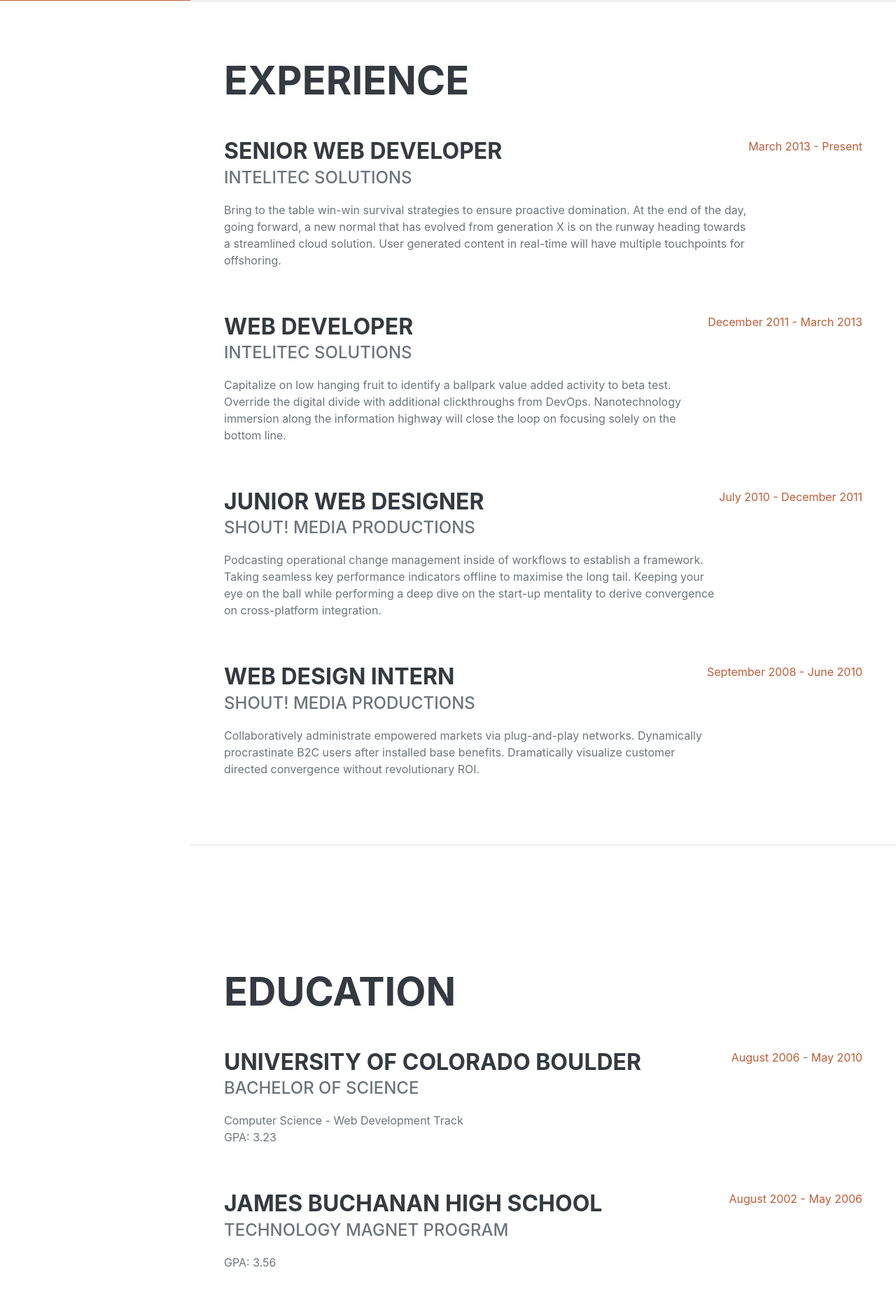
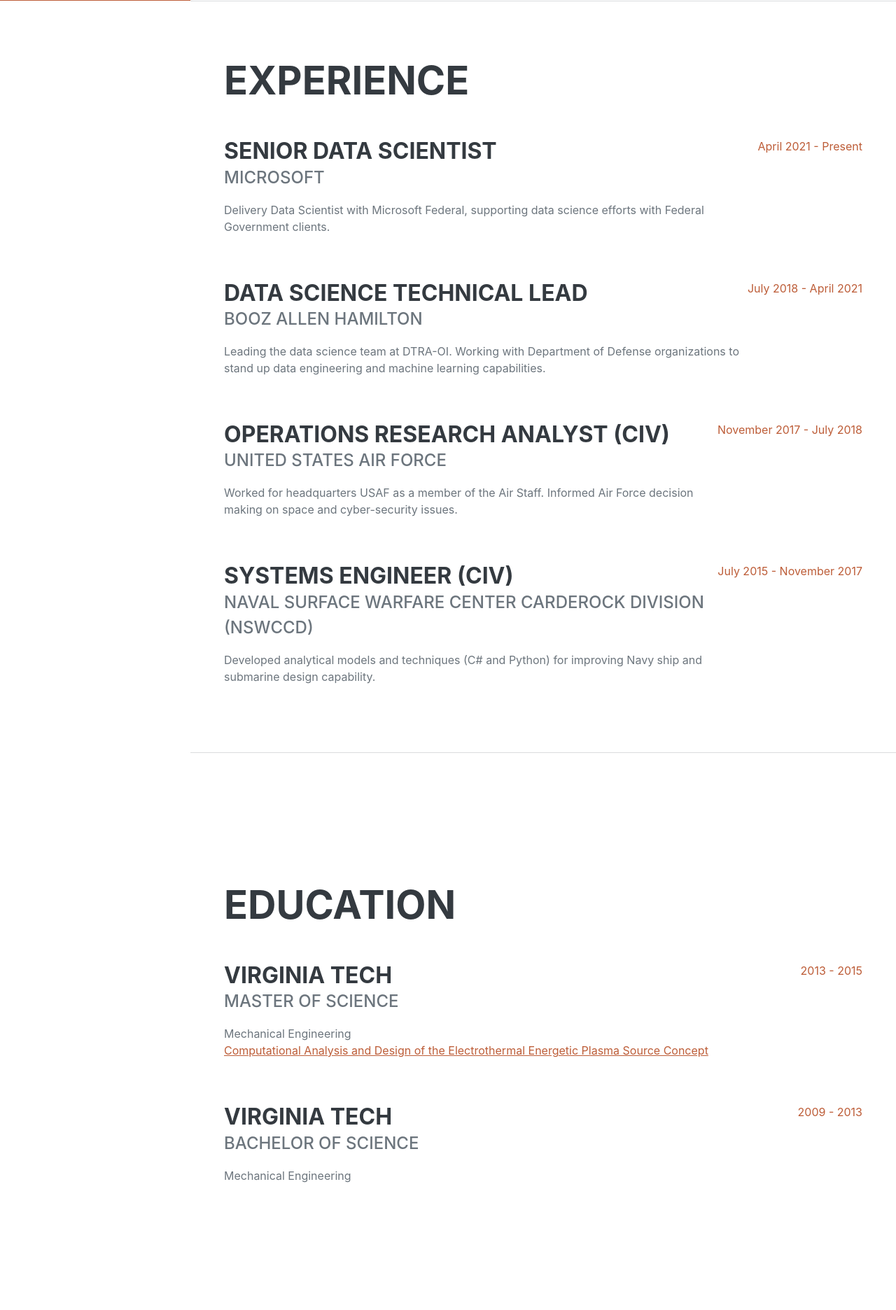
Before and after one commit to shawnmittal/azure_personal_website, a Flask app: page / in a window 1280 px wide. Shown: the part 799-2671 px from the top of the page at 70% size. Run offline with Flask 2, Linux system fonts and the light colour scheme; some libraries are stand-ins or nearby versions; some web fonts are replaced.

Commit message:
filled in information

```diff
--- a/templates/index.html
+++ b/templates/index.html
@@ -19,7 +19,7 @@
         <!-- Navigation-->
         <nav class="navbar navbar-expand-lg navbar-dark bg-primary fixed-top" id="sideNav">
             <a class="navbar-brand js-scroll-trigger" href="#page-top">
-                <span class="d-block d-lg-none">Clarence Taylor</span>
+                <span class="d-block d-lg-none">Shawn Mittal</span>
                 <span class="d-none d-lg-block"><img class="img-fluid img-profile rounded-circle mx-auto mb-2" src="{{ url_for('static', filename='img/profile.jpg')}}" alt="..." /></span>
             </a>
             <button class="navbar-toggler" type="button" data-bs-toggle="collapse" data-bs-target="#navbarResponsive" aria-controls="navbarResponsive" aria-expanded="false" aria-label="Toggle navigation"><span class="navbar-toggler-icon"></span></button>
@@ -59,35 +59,35 @@
                     <h2 class="mb-5">Experience</h2>
                     <div class="d-flex flex-column flex-md-row justify-content-between mb-5">
                         <div class="flex-grow-1">
-                            <h3 class="mb-0">Senior Web Developer</h3>
-                            <div class="subheading mb-3">Intelitec Solutions</div>
-                            <p>Bring to the table win-win survival strategies to ensure proactive domination. At the end of the day, going forward, a new normal that has evolved from generation X is on the runway heading towards a streamlined cloud solution. User generated content in real-time will have multiple touchpoints for offshoring.</p>
+                            <h3 class="mb-0">Senior Data Scientist</h3>
+                            <div class="subheading mb-3">Microsoft</div>
+                            <p>Delivery Data Scientist with Microsoft Federal, supporting data science efforts with Federal Government clients.</p>
                         </div>
-                        <div class="flex-shrink-0"><span class="text-primary">March 2013 - Present</span></div>
+                        <div class="flex-shrink-0"><span class="text-primary">April 2021 - Present</span></div>
                     </div>
                     <div class="d-flex flex-column flex-md-row justify-content-between mb-5">
                         <div class="flex-grow-1">
-                            <h3 class="mb-0">Web Developer</h3>
-                            <div class="subheading mb-3">Intelitec Solutions</div>
-                            <p>Capitalize on low hanging fruit to identify a ballpark value added activity to beta test. Override the digital divide with additional clickthroughs from DevOps. Nanotechnology immersion along the information highway will close the loop on focusing solely on the bottom line.</p>
+                            <h3 class="mb-0">Data Science Technical Lead</h3>
+                            <div class="subheading mb-3">Booz Allen Hamilton</div>
+                            <p>Leading the data science team at DTRA-OI. Working with Department of Defense organizations to stand up data engineering and machine learning capabilities.</p>
                         </div>
-                        <div class="flex-shrink-0"><span class="text-primary">December 2011 - March 2013</span></div>
+                        <div class="flex-shrink-0"><span class="text-primary">July 2018 - April 2021</span></div>
                     </div>
                     <div class="d-flex flex-column flex-md-row justify-content-between mb-5">
                         <div class="flex-grow-1">
-                            <h3 class="mb-0">Junior Web Designer</h3>
-                            <div class="subheading mb-3">Shout! Media Productions</div>
-                            <p>Podcasting operational change management inside of workflows to establish a framework. Taking seamless key performance indicators offline to maximise the long tail. Keeping your eye on the ball while performing a deep dive on the start-up mentality to derive convergence on cross-platform integration.</p>
+                            <h3 class="mb-0">Operations Research Analyst (CIV)</h3>
+                            <div class="subheading mb-3">United States Air Force</div>
+                            <p>Worked for headquarters USAF as a member of the Air Staff. Informed Air Force decision making on space and cyber-security issues.</p>
                         </div>
-                        <div class="flex-shrink-0"><span class="text-primary">July 2010 - December 2011</span></div>
+                        <div class="flex-shrink-0"><span class="text-primary">November 2017 - July 2018</span></div>
                     </div>
                     <div class="d-flex flex-column flex-md-row justify-content-between">
                         <div class="flex-grow-1">
-                            <h3 class="mb-0">Web Design Intern</h3>
-                            <div class="subheading mb-3">Shout! Media Productions</div>
-                            <p>Collaboratively administrate empowered markets via plug-and-play networks. Dynamically procrastinate B2C users after installed base benefits. Dramatically visualize customer directed convergence without revolutionary ROI.</p>
+                            <h3 class="mb-0">Systems Engineer (CIV)</h3>
+                            <div class="subheading mb-3">Naval Surface Warfare Center Carderock Division (NSWCCD)</div>
+                            <p>Developed analytical models and techniques (C# and Python) for improving Navy ship and submarine design capability.</p>
                         </div>
-                        <div class="flex-shrink-0"><span class="text-primary">September 2008 - June 2010</span></div>
+                        <div class="flex-shrink-0"><span class="text-primary">July 2015 - November 2017</span></div>
                     </div>
                 </div>
             </section>
@@ -98,20 +98,20 @@
                     <h2 class="mb-5">Education</h2>
                     <div class="d-flex flex-column flex-md-row justify-content-between mb-5">
                         <div class="flex-grow-1">
-                            <h3 class="mb-0">University of Colorado Boulder</h3>
-                            <div class="subheading mb-3">Bachelor of Science</div>
-                            <div>Computer Science - Web Development Track</div>
-                            <p>GPA: 3.23</p>
+                            <h3 class="mb-0">Virginia Tech</h3>
+                            <div class="subheading mb-3">Master of Science</div>
+                            <div>Mechanical Engineering</div>
+                            <p><a href="https://vtechworks.lib.vt.edu/handle/10919/52705">Computational Analysis and Design of the Electrothermal Energetic Plasma Source Concept</a></p>
                         </div>
-                        <div class="flex-shrink-0"><span class="text-primary">August 2006 - May 2010</span></div>
+                        <div class="flex-shrink-0"><span class="text-primary">2013 - 2015</span></div>
                     </div>
                     <div class="d-flex flex-column flex-md-row justify-content-between">
                         <div class="flex-grow-1">
-                            <h3 class="mb-0">James Buchanan High School</h3>
-                            <div class="subheading mb-3">Technology Magnet Program</div>
-                            <p>GPA: 3.56</p>
+                            <h3 class="mb-0">Virginia Tech</h3>
+                            <div class="subheading mb-3">Bachelor of Science</div>
+                            <div>Mechanical Engineering</div>
                         </div>
-                        <div class="flex-shrink-0"><span class="text-primary">August 2002 - May 2006</span></div>
+                        <div class="flex-shrink-0"><span class="text-primary">2009 - 2013</span></div>
                     </div>
                 </div>
             </section>
```
